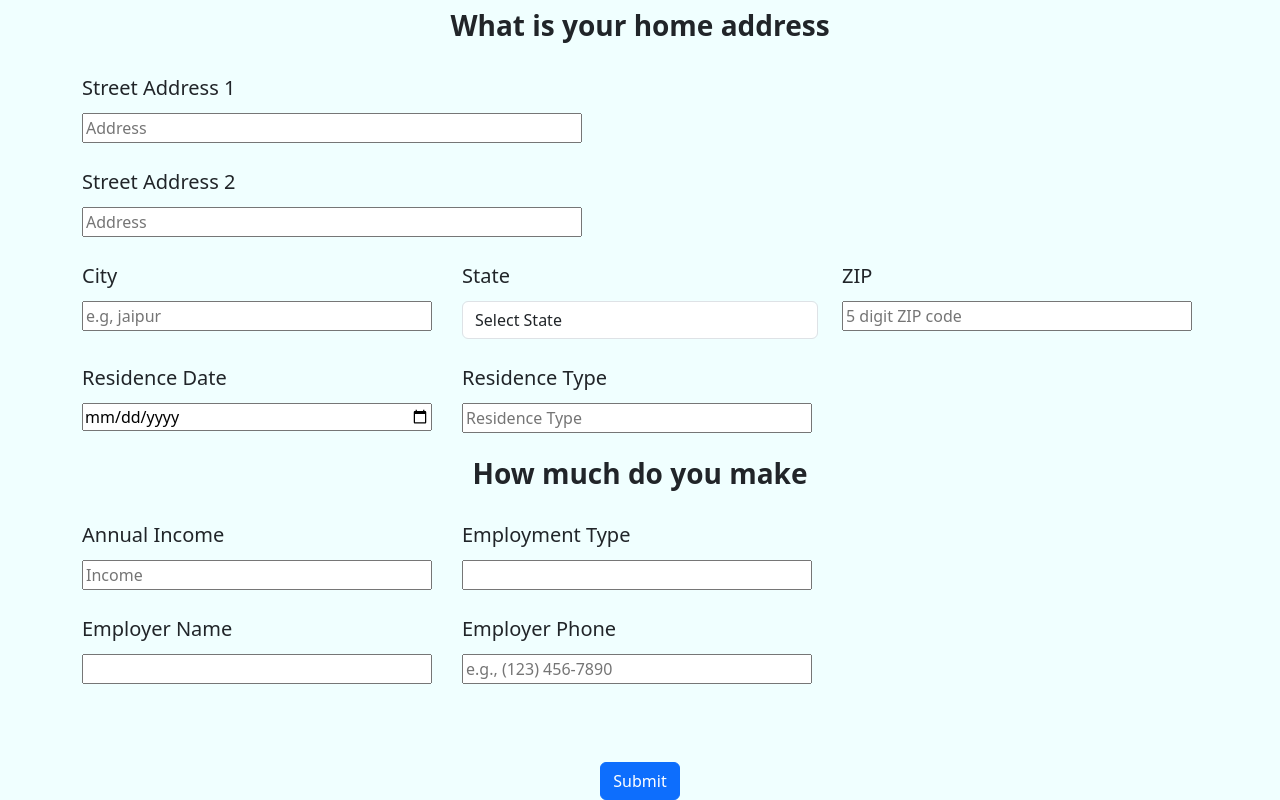
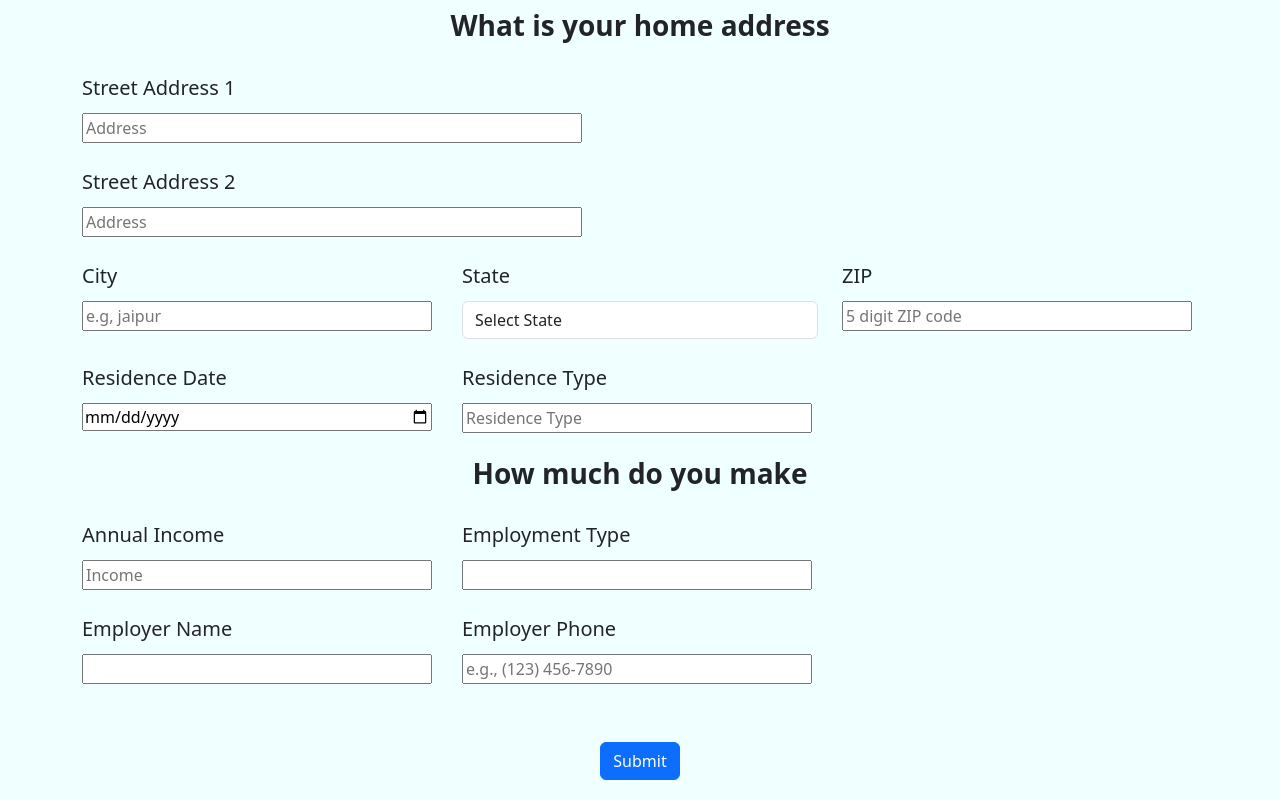
Before and after one commit to VICOrepo/Loan-Registration-page, a plain HTML site: page index.html in a window 1280 px wide. Shown: the part 750-1550 px from the top of the page. Drawn offline with nearby package versions, Linux system fonts and the light colour scheme.

Commit message:
updatedfile7

```diff
--- a/index.html
+++ b/index.html
@@ -439,7 +439,7 @@
   <br>
    <div class="row" >
     <div class="col-lg-12 text-center" >
-       <button class="btn btn-primary btn-block"  style="margin-top: 30px;"> Submit</button>
+       <button class="btn btn-primary btn-block"  style="margin-top: 10px; margin-bottom: 20px;"> Submit</button>
     </div>
    </div>
 
```
